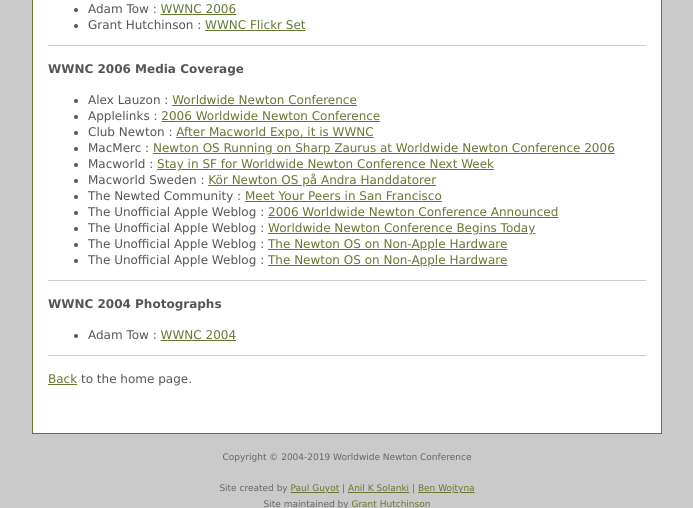
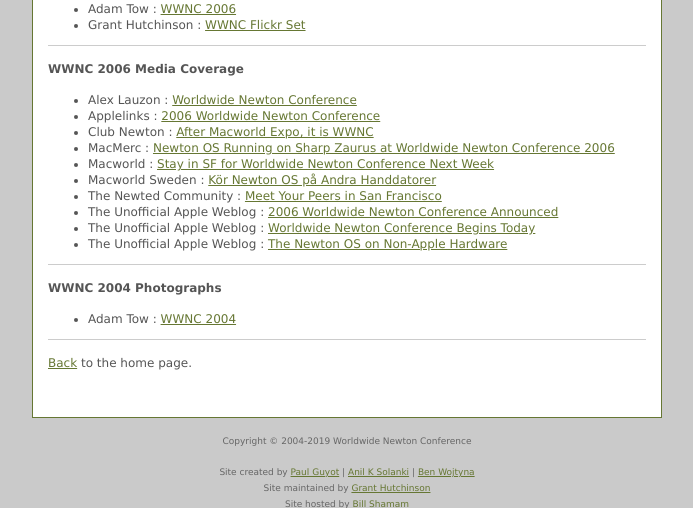
Before and after one commit to splorp/wwnc, a PHP site: page /resources/ in a window 1280 px wide. Shown: the part 1350-1858 px from the top of the page, without its empty margins (293-986 px from the left). Run offline with PHP 8.4, Linux system fonts and the light colour scheme.

Commit message:
Removed duplicate link

```diff
--- a/wwnc.newtontalk.net/resources/index.php
+++ b/wwnc.newtontalk.net/resources/index.php
@@ -126,7 +126,6 @@
 					<li>The Unofficial Apple Weblog : <a href="https://web.archive.org/web/20060218211104/http://www.tuaw.com/2005/12/01/2006-worldwide-newton-conference-announced/">2006 Worldwide Newton Conference Announced</a></li>
 					<li>The Unofficial Apple Weblog : <a href="https://web.archive.org/web/20061127040902/http://www.tuaw.com/2006/01/13/worldwide-newton-conference-begins-today/">Worldwide Newton Conference Begins Today</a></li>
 					<li>The Unofficial Apple Weblog : <a href="https://web.archive.org/web/20060117074825/http://www.tuaw.com/2006/01/15/the-newton-os-on-non-apple-hardware/">The Newton OS on Non-Apple Hardware</a></li>
-					<li>The Unofficial Apple Weblog : <a href="https://web.archive.org/web/20060117074825/http://www.tuaw.com/2006/01/15/the-newton-os-on-non-apple-hardware/">The Newton OS on Non-Apple Hardware</a></li>
 				</ul>
 				</div>
 
```
